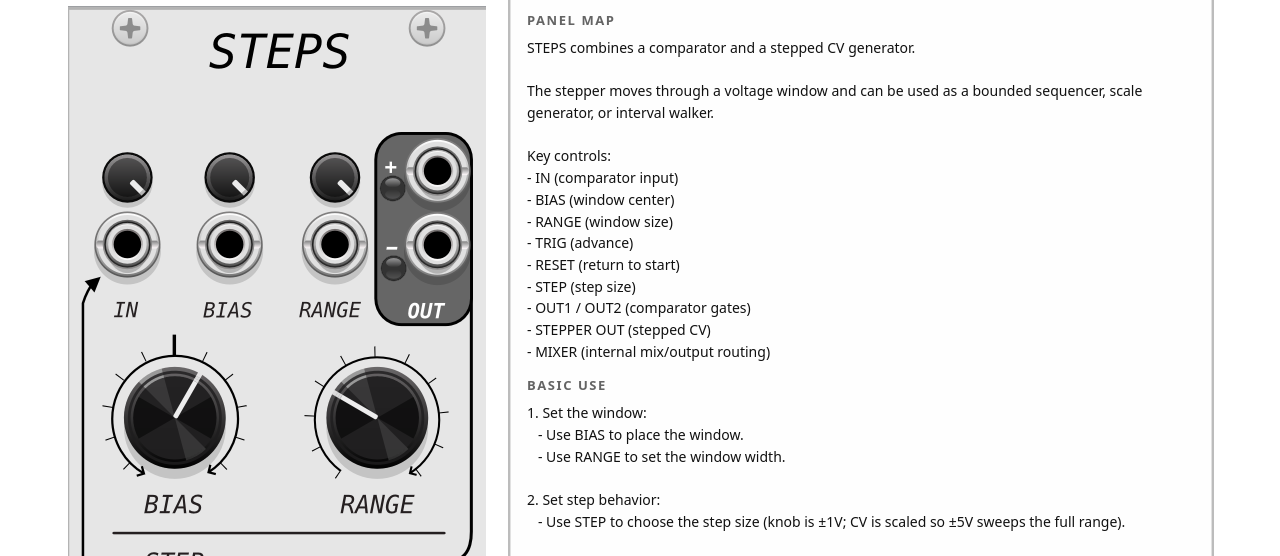
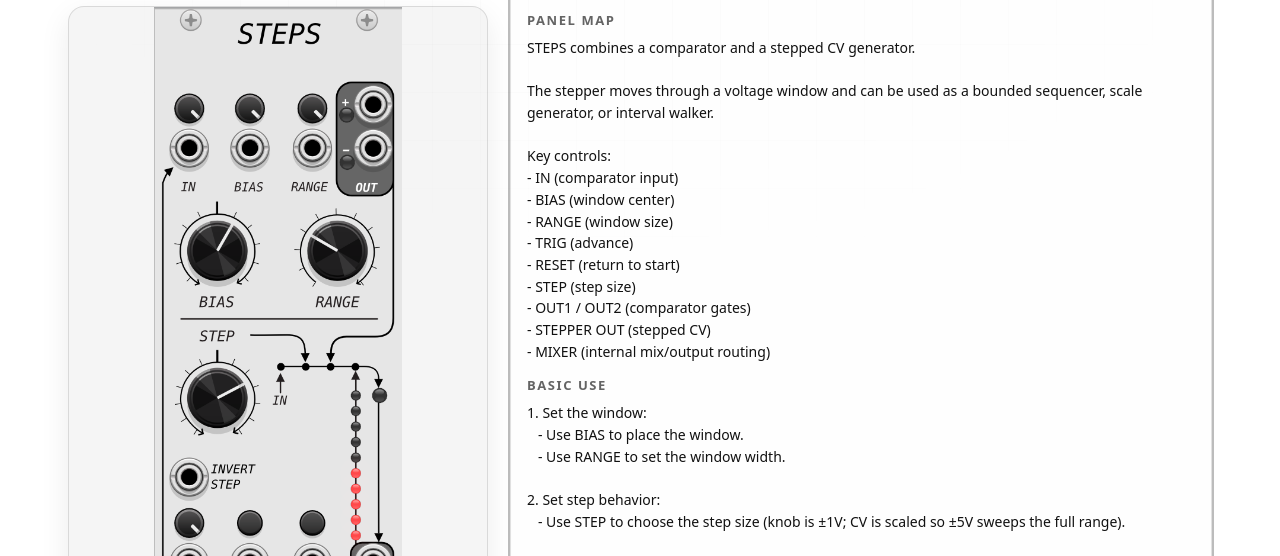
Before and after one commit to codygeary/CV-Funk-Manual, an Astro site: page /free in a window 1280 px wide. Shown: the part 196-752 px from the top of the page. Built offline with nearby package versions, Linux system fonts and the light colour scheme; Astro itself is replaced by a stand-in of ours.

Commit message:
Update global.css

```diff
--- a/src/styles/global.css
+++ b/src/styles/global.css
@@ -1,3 +1,15 @@
+body::before{
+  content:"";
+  position:fixed; inset:0;
+  pointer-events:none;
+  opacity:.18;
+  background:
+    linear-gradient(to right, color-mix(in srgb, var(--line) 55%, transparent) 1px, transparent 1px),
+    linear-gradient(to bottom, color-mix(in srgb, var(--line) 55%, transparent) 1px, transparent 1px);
+  background-size: 48px 48px;
+  mask-image: radial-gradient(700px 500px at 50% 0%, #000 60%, transparent 100%);
+}
+
 :root{
   --bg:#fff; --fg:#111; --muted:rgba(17,17,17,.65);
   --card:rgba(17,17,17,.04); --line:rgba(17,17,17,.12);
@@ -41,7 +53,49 @@ body{margin:0;background:var(--bg);color:var(--fg);font-family:var(--sans)}
 .picker-select{border:1px solid var(--line);background:var(--bg);color:var(--fg);
   border-radius:12px;padding:8px 10px;font-size:13px}
 
+/* Panel: scale by height; scroll horizontally if it gets too wide */
+.panel-frame{
+  border:1px solid var(--line);
+  background:var(--card);
+  border-radius:var(--radius);
+  box-shadow:var(--shadow);
+  position:relative;
 
+  /* critical: give it a real height so the image can size to it */
+  height: calc(100vh - 160px);
+  max-height: calc(100vh - 160px);
+
+  /* we never want vertical cropping; we allow horizontal scroll instead */
+  overflow-x: auto;
+  overflow-y: hidden;
+
+  /* optional: nicer centering when image is narrower than the frame */
+  display: flex;
+  align-items: center;
+}
+
+/* Scale to height; width is whatever it needs to be.
+   If width exceeds the frame, frame scrolls horizontally. */
+.panel-img{
+  height: 100%;
+  width: auto;
+
+  /* important: allow it to exceed container width (so scroll works) */
+  max-width: none;
+
+  display: block;
+  margin: 0 auto; /* centers when narrower */
+}
+
+/* Optional: make horizontal scrollbar less ugly */
+.panel-frame::-webkit-scrollbar{height:10px}
+.panel-frame::-webkit-scrollbar-thumb{
+  background: color-mix(in srgb, var(--fg) 18%, transparent);
+  border-radius:999px;
+}
+.panel-frame::-webkit-scrollbar-track{
+  background: color-mix(in srgb, var(--bg) 70%, transparent);
+}
 
 .panel-overlay{position:absolute;left:0;right:0;bottom:0;padding:12px 12px 14px;
   background:linear-gradient(to top,color-mix(in srgb,var(--bg) 92%,transparent),transparent)}
```
